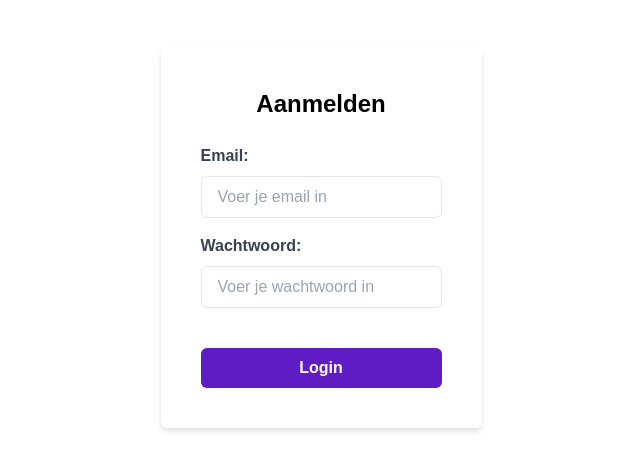
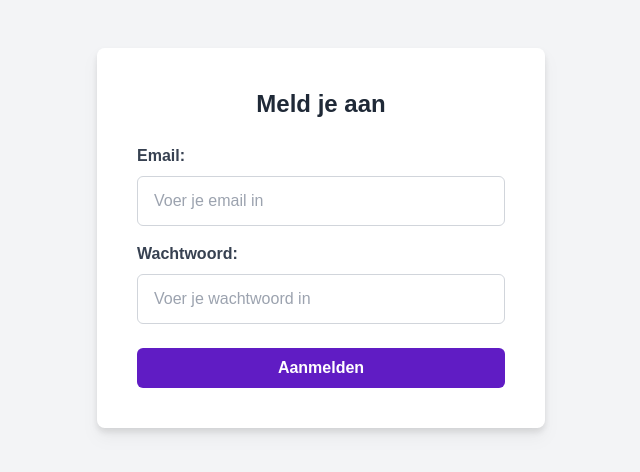
Before and after one commit to koenhs/AvisiHackathonFrontend, a Next.js app: page /login in a window 1280 px wide. Shown: the part 162-634 px from the top of the page, without its empty margins (319-959 px from the left). Built offline with nearby package versions, Linux system fonts and the light colour scheme.

Commit message:
Login page

```diff
--- a/src/app/login/Login.tsx
+++ b/src/app/login/Login.tsx
@@ -1,31 +1,37 @@
 "use client"
 
-import {FormEvent, useState} from "react";
-import callApi from "@/services/callApi";
+import { FormEvent, useState } from "react";
+import { callApi } from "@/services/callApi";
+import addToken from "@/app/login/addToken";
+import { LoginResponseDTO } from "@/dtos/LoginResponseDTO";
+import { LoginRequestDTO } from "@/dtos/LoginRequestDTO";
 
 export const Login = () => {
-
     const [email, setEmail] = useState('');
     const [password, setPassword] = useState('');
 
     const onSubmit = (e: FormEvent) => {
-        e.preventDefault()
-        login()
+        e.preventDefault();
+        login();
     }
 
     const login = () => {
-        callApi('POST', {email: email, password}, 'POST').then((response) => {
-            console.log(response);
+        callApi<LoginRequestDTO, LoginResponseDTO>('authenticate', { email, password }, 'POST')
+            .then((res) => {
+                console.log(res.role);
+                console.log(res.token);
             })
-    }
+            .catch((error) => {
+                console.error("Login error:", error);
+            });
+    };
 
     return (
         <>
-            <div className="bg-white min-h-screen w-full">
-                <div className="flex items-center justify-center min-h-screen">
-                    <div className="bg-white drop-shadow-md p-10 rounded-md">
-                        <h1 className="text-center text-black text-2xl font-bold mb-6 text-bl">Aanmelden</h1>
-                        <form>
+            <div className="bg-gray-100 min-h-screen flex items-center justify-center">
+                <div className="bg-white drop-shadow-lg p-10 rounded-lg w-full max-w-md">
+                    <h1 className="text-center text-gray-800 text-2xl font-bold mb-6">Meld je aan</h1>
+                    <form onSubmit={onSubmit}>
                         {/* Email Input */}
                         <div className="mb-4">
                             <label htmlFor="email" className="block text-gray-700 font-semibold mb-2">
@@ -38,7 +44,7 @@ export const Login = () => {
                                 value={email}
                                 onChange={(e) => setEmail(e.target.value)}
                                 placeholder="Voer je email in"
-                                    className="w-full px-4 py-2 border rounded-md focus:outline-none focus:ring-2 focus:ring-blue-400"
+                                className="w-full px-4 py-3 border border-gray-300 rounded-md focus:outline-none focus:ring-2 focus:ring-primary transition duration-150 ease-in-out"
                             />
                         </div>
 
@@ -54,23 +60,21 @@ export const Login = () => {
                                 value={password}
                                 onChange={(e) => setPassword(e.target.value)}
                                 placeholder="Voer je wachtwoord in"
-                                    className="w-full px-4 py-2 border rounded-md focus:outline-none focus:ring-2 focus:ring-blue-400"
+                                className="w-full px-4 py-3 border border-gray-300 rounded-md focus:outline-none focus:ring-2 focus:ring-primary transition duration-150 ease-in-out"
                             />
                         </div>
 
-                            {/* Submit*/}
+                        {/* Submit Button */}
                         <div className="flex items-center justify-center">
                             <button
                                 type="submit"
-                                    className="bg-primary mt-4 text-white font-semibold py-2 px-6 rounded-md w-full"
-                                >
-                                    Login
+                                className="bg-primary hover:bg-accent text-white font-semibold py-2 px-6 rounded-md w-full transition duration-150 ease-in-out" >
+                                Aanmelden
                             </button>
                         </div>
                     </form>
                 </div>
             </div>
-            </div>
         </>
     );
 }
--- a/tailwind.config.ts
+++ b/tailwind.config.ts
@@ -24,7 +24,7 @@ const config: Config = {
       colors: {
         primary: '#601cc4',
         accent: {
-          DEFAULT: '#17B800',
+          DEFAULT: '#7A3EDB',
           alt: '#24D400'
         },
         secondary: {
```
Lines whose indentation alone changed are shown as unchanged.
